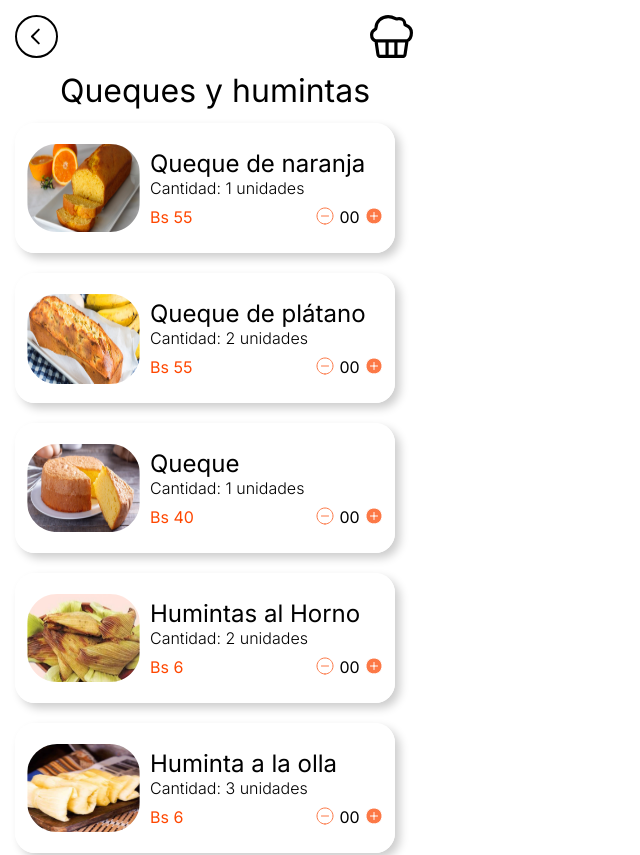
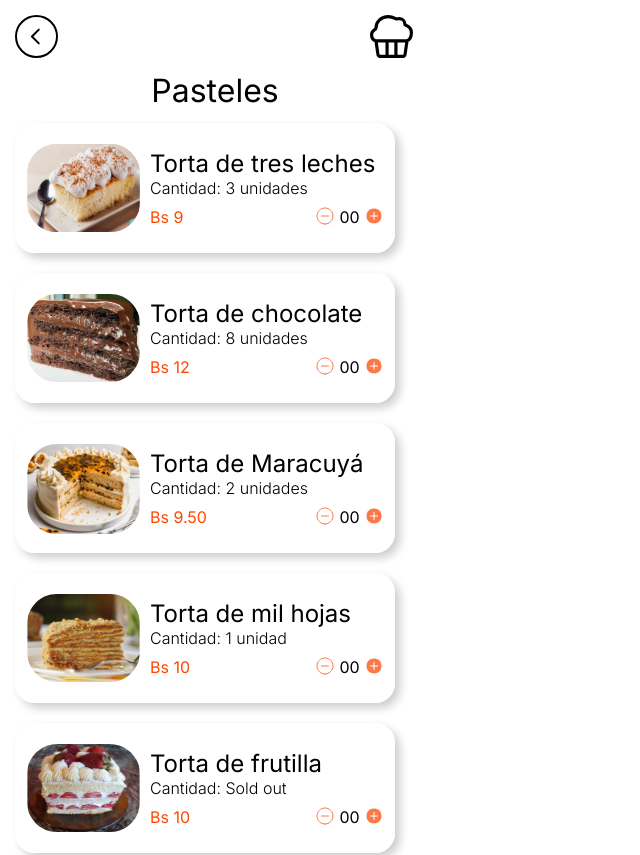
Before and after one commit to HuascarGutierrez/pasteleria-Nino, a React (Vite) app: page / in a window 1280 px wide. Shown: the top 855 px of the page, without its empty margins (0-640 px from the left). Built offline with nearby package versions, Linux system fonts and the light colour scheme.

Commit message:
creating pasteles menu

```diff
--- a/src/assets/quequesHuminas.js
+++ b/src/assets/quequesHuminas.js
@@ -1,34 +1,4 @@
 export const otros= [
-    {
-        title:"Queque de naranja",
-        available: "1 unidades",
-        price: " 55",
-        imgUrl: "/menuqueques/qnaranja.svg",
-    },
-    {
-        title:"Queque de plátano",
-        available: "2 unidades",
-        price: " 55",
-        imgUrl: "/menuqueques/qplatano.svg",
-    },
-    {
-        title:"Queque",
-        available: "1 unidades",
-        price: " 40",
-        imgUrl: "/menuqueques/queque.svg",
-    },
-    {
-        title:"Humintas al Horno",
-        available: "2 unidades",
-        price: " 6",
-        imgUrl: "/menuqueques/hHorno.svg",
-    },
-    {
-        title:"Huminta a la olla",
-        available: "3 unidades",
-        price: " 6",
-        imgUrl: "/menuqueques/humintaOlla.svg",
-    },
     {
         title:"Queque de naranja",
         available: "1 unidades",
--- a/src/menu/Menu.jsx
+++ b/src/menu/Menu.jsx
@@ -2,7 +2,7 @@ import Buttons from './Buttons'
 import TopButtons from './TopButtons'
 import Title from './Title'
 import Producto from './Producto'
-import {otros} from '../assets/quequesHuminas'
+import {pasteles} from '../assets/pasteles'
 import './stylesMenu/Menu.css'
 
 function Menu() {
@@ -12,9 +12,9 @@ function Menu() {
         <TopButtons />
         <Title />
         {
-            otros.map(otro=>{
+            pasteles.map(pastel=>{
               return(
-                <Producto producto={otro}/>
+                <Producto producto={pastel}/>
               )
             }
             )
--- a/src/menu/Title.jsx
+++ b/src/menu/Title.jsx
@@ -7,7 +7,7 @@ function Title() {
   return (
     <>
         <div className='titulo'>
-        <h1>{title[1]}</h1>
+        <h1>{title[0]}</h1>
         </div>
     </>
   )
```
